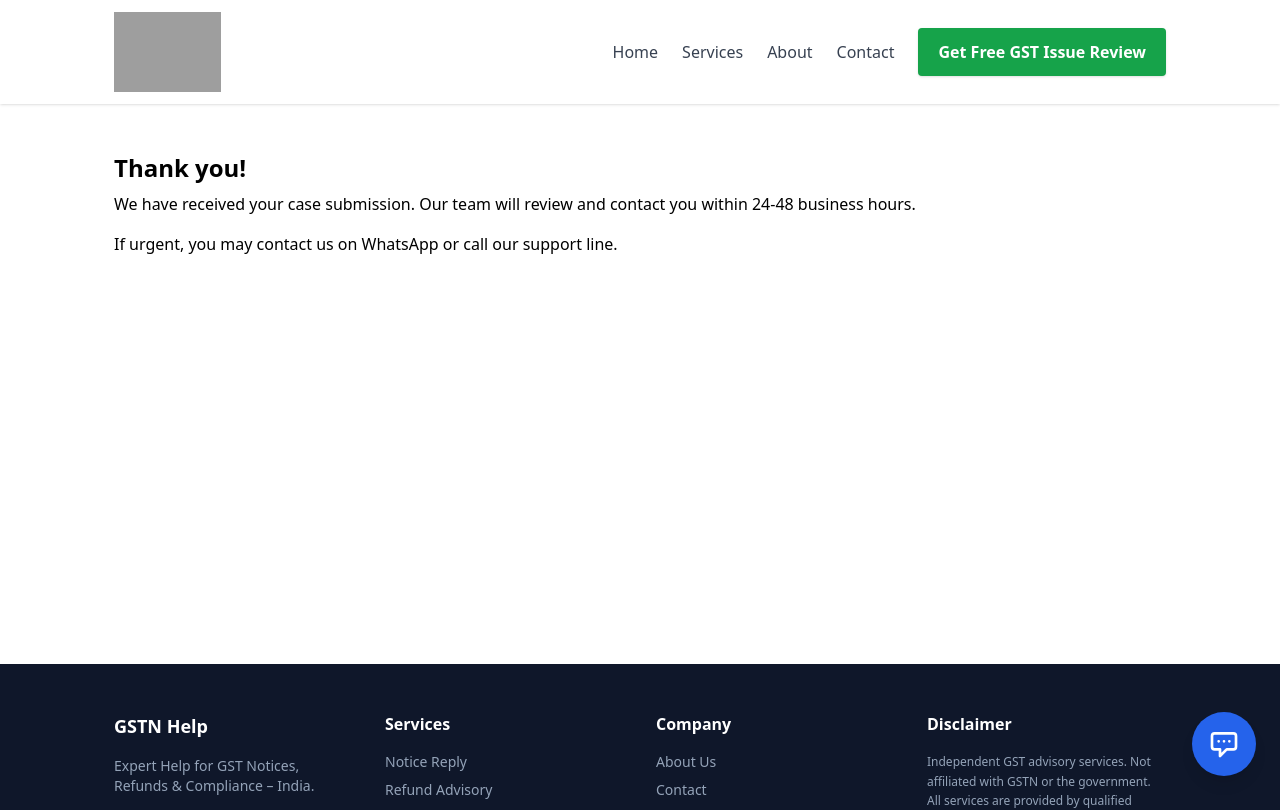
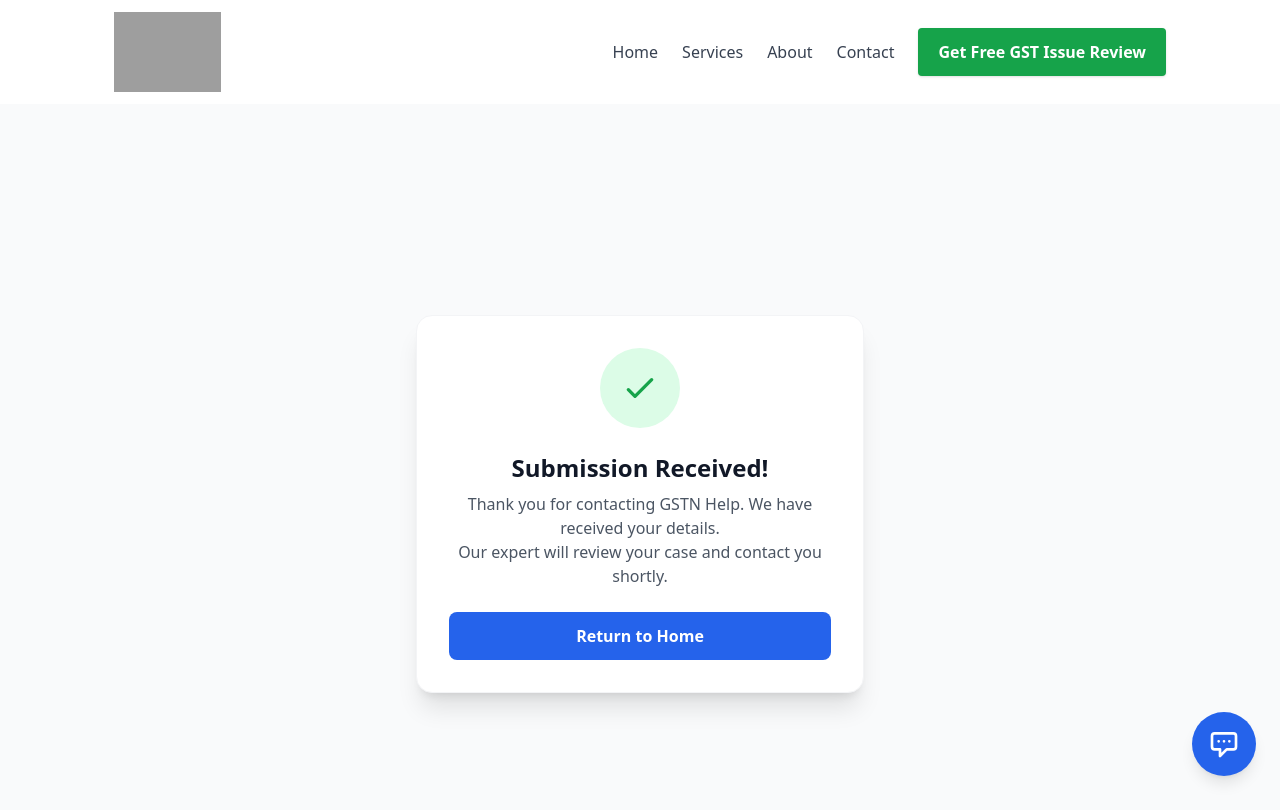
Before and after one commit to AkhandGit-dev/gstnhelp.in, a Next.js app: page /thank-you in a window 1280 px wide. Shown: the top 810 px of the page. Built offline with nearby package versions, Linux system fonts and the light colour scheme; grey boxes are pictures that could not be loaded.

Commit message:
feat: add

```diff
--- a/src/pages/_document.tsx
+++ b/src/pages/_document.tsx
@@ -4,29 +4,20 @@ export default function Document() {
   return (
     <Html lang="en">
       <Head>
-        {/* Google Tag Manager */}
+        {/* Google Tag (gtag.js) */}
+        <script async src="https://www.googletagmanager.com/gtag/js?id=AW-1038261850"></script>
         <script
           dangerouslySetInnerHTML={{
-            __html: `(function(w,d,s,l,i){w[l]=w[l]||[];w[l].push({'gtm.start':
-new Date().getTime(),event:'gtm.js'});var f=d.getElementsByTagName(s)[0],
-j=d.createElement(s),dl=l!='dataLayer'?'&l='+l:'';j.async=true;j.src=
-'https://www.googletagmanager.com/gtm.js?id='+i+dl;f.parentNode.insertBefore(j,f);
-})(window,document,'script','dataLayer','GTM-N5VCLQBJ');`,
+            __html: `
+              window.dataLayer = window.dataLayer || [];
+              function gtag(){dataLayer.push(arguments);}
+              gtag('js', new Date());
+              gtag('config', 'AW-1038261850');
+            `,
           }}
         />
-        {/* End Google Tag Manager */}
       </Head>
       <body>
-        {/* Google Tag Manager (noscript) */}
-        <noscript>
-          <iframe
-            src="https://www.googletagmanager.com/ns.html?id=GTM-N5VCLQBJ"
-            height="0"
-            width="0"
-            style={{ display: 'none', visibility: 'hidden' }}
-          />
-        </noscript>
-        {/* End Google Tag Manager (noscript) */}
         <Main />
         <NextScript />
       </body>
--- a/src/pages/thank-you.tsx
+++ b/src/pages/thank-you.tsx
@@ -1,14 +1,44 @@
 import React from 'react';
+import Head from 'next/head';
+import Link from 'next/link';
 import { useRouter } from 'next/router';
 
 const ThankYou = () => {
   const router = useRouter();
   const { ref } = router.query;
+
   return (
-    <div className="container mx-auto px-6 py-12">
-      <h1 className="text-2xl font-bold">Thank you!</h1>
-      <p className="mt-2">We have received your case submission{ref ? ` (Ref: ${ref})` : ''}. Our team will review and contact you within 24-48 business hours.</p>
-      <p className="mt-4">If urgent, you may contact us on WhatsApp or call our support line.</p>
+    <div className="min-h-screen bg-gray-50 flex flex-col items-center justify-center px-4">
+      <Head>
+        <title>Thank You — GSTN Help</title>
+        {/* Event snippet for Submit lead form conversion page */}
+        <script
+          dangerouslySetInnerHTML={{
+            __html: `
+              gtag('event', 'conversion', {'send_to': 'AW-1038261850/TlEfCNPc_fIbENq8iu8D'});
+            `,
+          }}
+        />
+      </Head>
+
+      <div className="bg-white p-8 rounded-2xl shadow-xl text-center max-w-md w-full border border-gray-100">
+        <div className="w-20 h-20 bg-green-100 rounded-full flex items-center justify-center mx-auto mb-6">
+          <svg className="w-10 h-10 text-green-600" fill="none" stroke="currentColor" viewBox="0 0 24 24">
+            <path strokeLinecap="round" strokeLinejoin="round" strokeWidth={2} d="M5 13l4 4L19 7" />
+          </svg>
+        </div>
+
+        <h1 className="text-2xl font-bold text-gray-900 mb-2">Submission Received!</h1>
+        <p className="text-gray-600 mb-6">
+          Thank you for contacting GSTN Help. We have received your details{ref ? ` (Ref: #${ref})` : ''}.
+          <br />
+          Our expert will review your case and contact you shortly.
+        </p>
+
+        <Link href="/" className="block w-full bg-blue-600 text-white font-semibold py-3 rounded-lg hover:bg-blue-700 transition">
+          Return to Home
+        </Link>
+      </div>
     </div>
   );
 };
```
